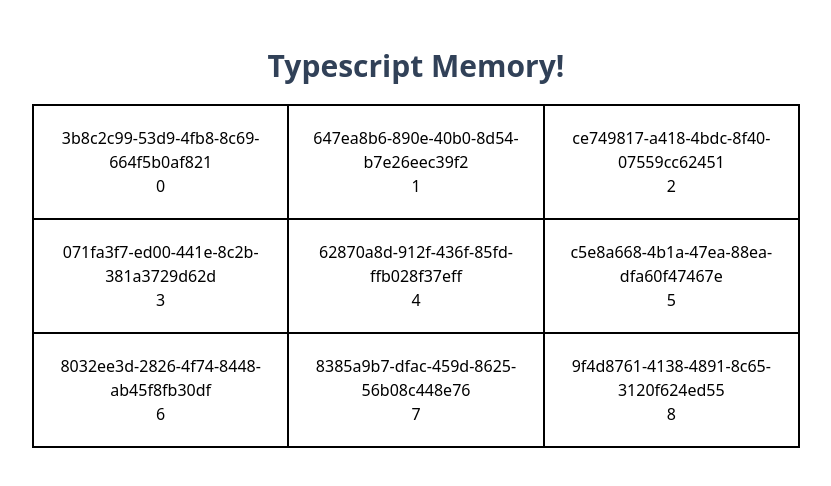
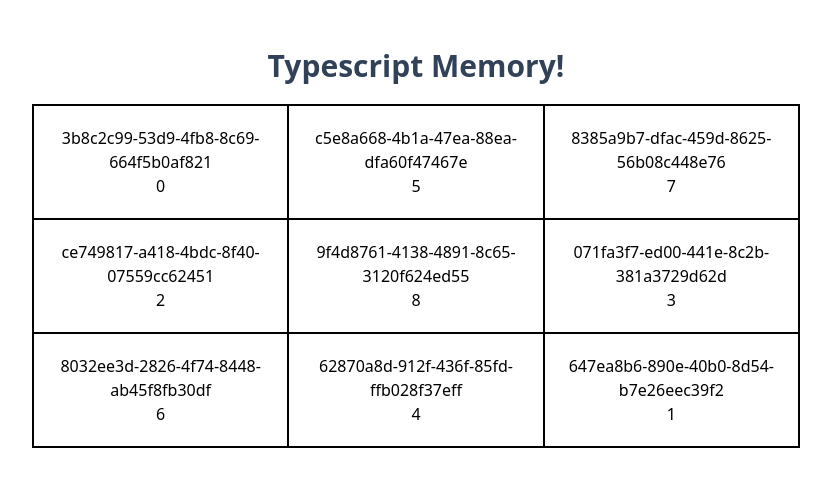
Before and after one commit to JellyRollJunior/ts-memory, a React (Vite) app: page / in a window 1280 px wide. Shown: the top 486 px of the page, without its empty margins (224-1055 px from the left). Built offline with nearby package versions, Linux system fonts and the light colour scheme.

Commit message:
Shuffle position of tiles on render. Track if Tile is clicked

```diff
--- a/src/components/game/gameboard.tsx
+++ b/src/components/game/gameboard.tsx
@@ -6,7 +6,19 @@
   return {
     id: crypto.randomUUID(),
     src,
+    clicked: false,
   };
+};
+
+const shuffleArray = <Type,>(inputArray: Type[]): Type[] => {
+  const array = structuredClone(inputArray);
+  for (let i = array.length - 1; i > 0; i--) {
+    const j = Math.floor(Math.random() * (i + 1));
+    const temp = array[i];
+    array[i] = array[j];
+    array[j] = temp;
+  }
+  return array;
 };
 
 const Gameboard = ({ card = 9 }) => {
@@ -34,11 +46,11 @@
 
   return (
     <div className="max-w-3xl">
-      <h1 className="text-center text-3xl font-bold text-slate-700 mt-12">
+      <h1 className="mt-12 text-center text-3xl font-bold text-slate-700">
         Typescript Memory!
       </h1>
-      <ul className="grid grid-cols-3 mt-5 border border-black">
-        {gameTiles.map(
+      <ul className="mt-5 grid grid-cols-3 border border-black">
+        {shuffleArray(gameTiles).map(
           (data): React.JSX.Element => (
             <Fragment key={data.id}>
               <GameTile data={data} />
--- a/src/components/game/types.ts
+++ b/src/components/game/types.ts
@@ -1,6 +1,7 @@
 type Tile = {
     id: string;
     src: string;
+    clicked: boolean;
 };
 
 export type { Tile };
```
